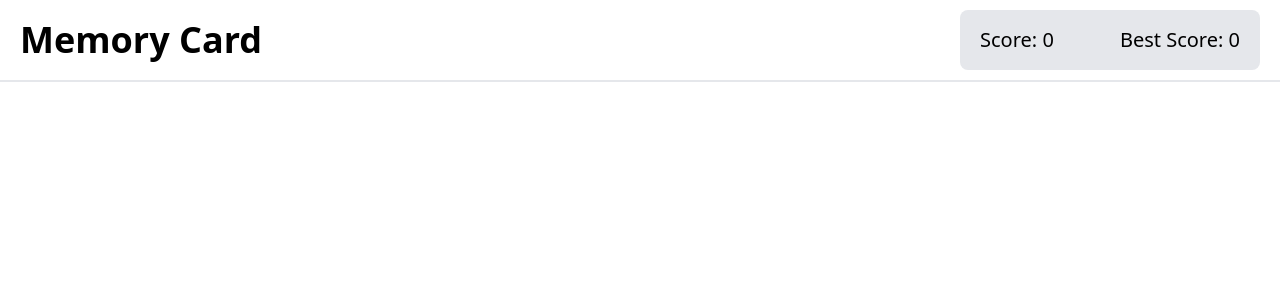
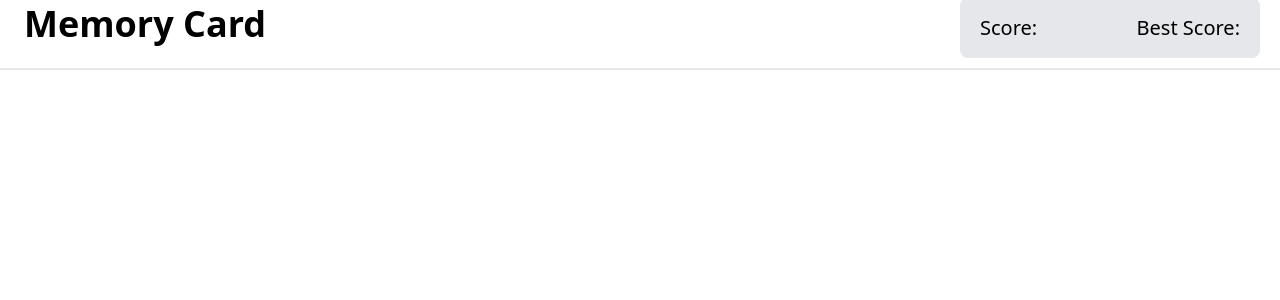
Before and after one commit to thedeepak12/memory-card, a React (Vite) app: page / in a window 1280 px wide. Shown: the top 300 px of the page. Built offline with nearby package versions, Linux system fonts and the light colour scheme.

Commit message:
Update scoreboard

```diff
--- a/src/components/Header.jsx
+++ b/src/components/Header.jsx
@@ -1,11 +1,11 @@
 import React from 'react';
 import Scoreboard from './Scoreboard';
 
-function Header() {
+function Header({ currentScore, bestScore }) {
   return (
-    <header className="flex justify-between border-b-2 border-gray-200">
-      <h1 className="text-4xl font-bold text-center p-5">Memory Card</h1>
-      <Scoreboard />
+    <header className="flex min-w-screen justify-between border-b-2 border-gray-200">
+      <h1 className="text-4xl font-bold text-center p-6 -mt-5">Memory Card</h1>
+      <Scoreboard currentScore={currentScore} bestScore={bestScore} />
     </header>
   );
 }
--- a/src/components/Scoreboard.jsx
+++ b/src/components/Scoreboard.jsx
@@ -1,11 +1,11 @@
 import React from 'react';
 
-function Scoreboard() {
+function Scoreboard({ currentScore, bestScore }) {
   return (
     <div className="flex justify-center items-center">
-      <div className="flex justify-between items-center gap-4 bg-gray-200 p-5 mr-5 w-[300px] h-[60px] rounded-lg">
-        <p className="text-xl">Score: 0</p>
-        <p className="text-xl">Best Score: 0</p>
+      <div className="flex justify-between items-center gap-4 bg-gray-200 p-5 -mt-3 mr-5 w-[300px] h-[60px] rounded-lg">
+        <p className="text-xl">Score: {currentScore}</p>
+        <p className="text-xl">Best Score: {bestScore}</p>
       </div>
     </div>
   );
```
